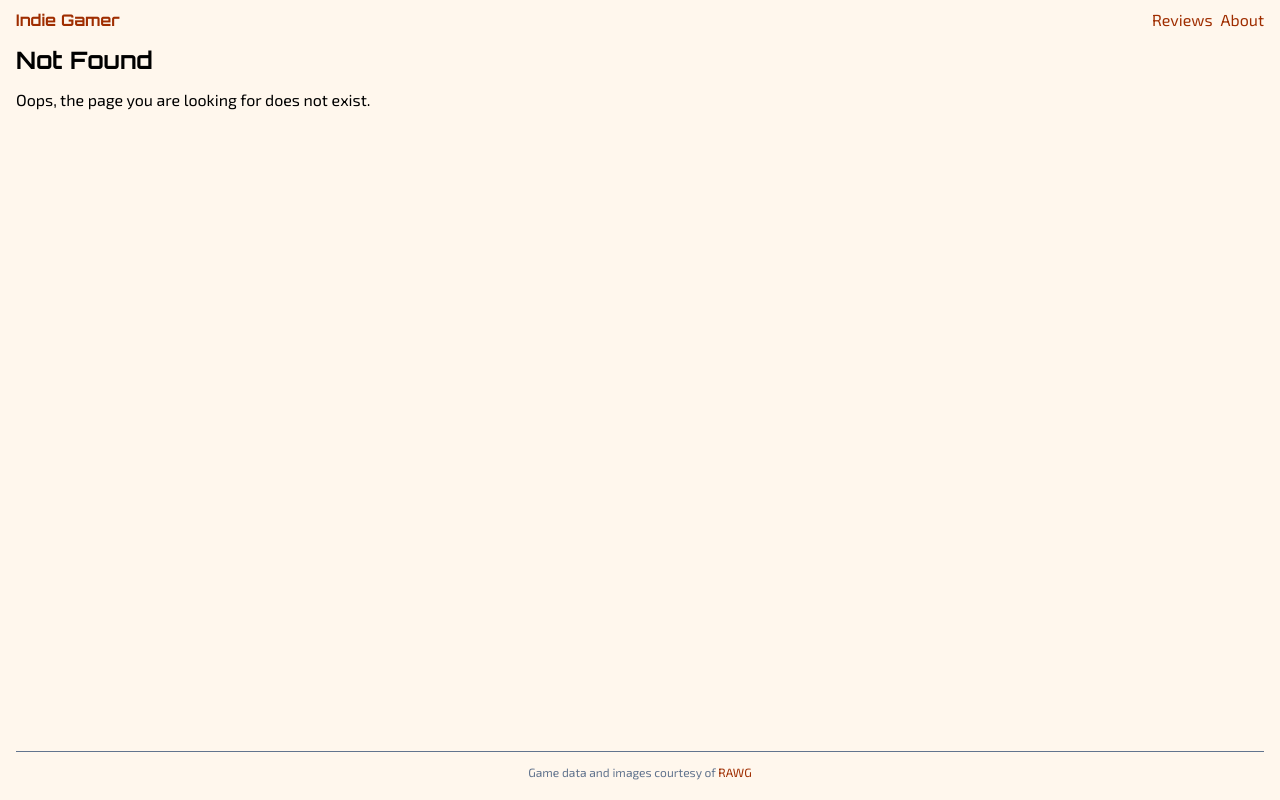
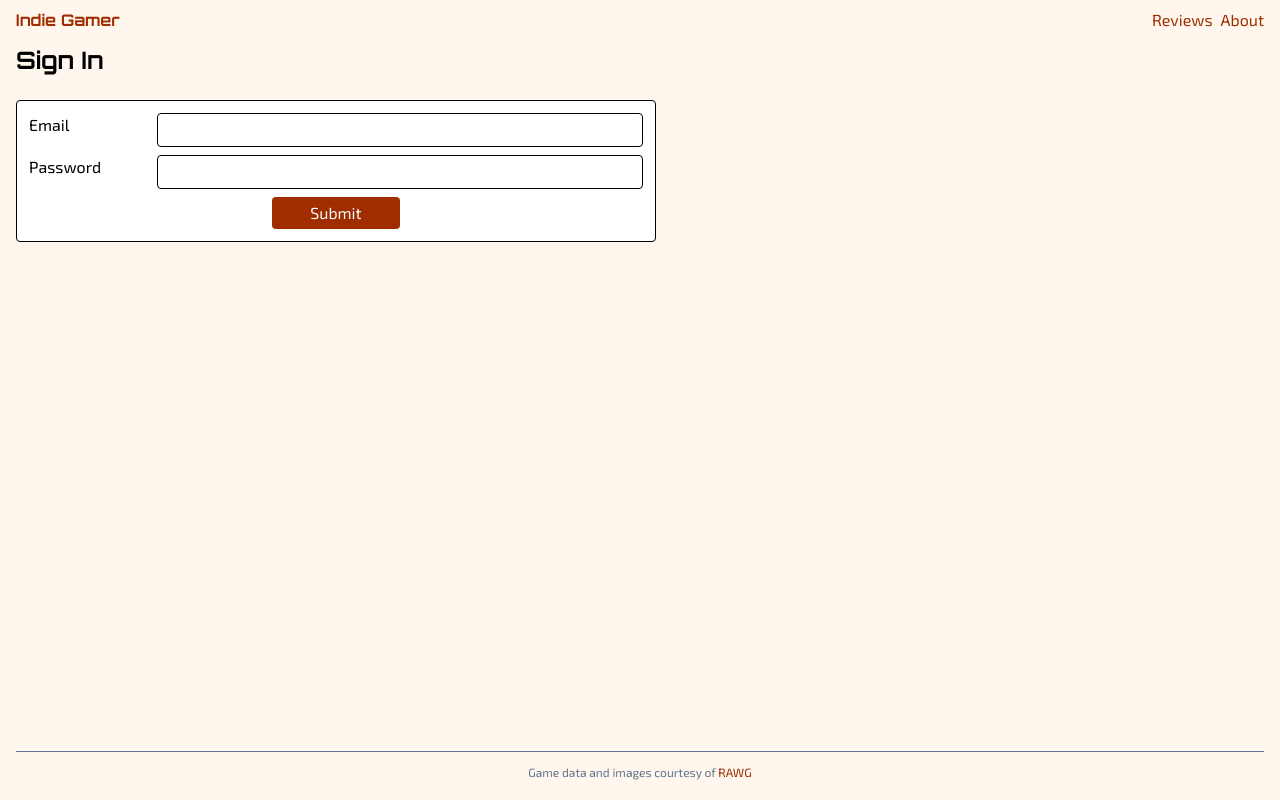
Before and after one commit to guysagy/nextjs-udemy-course, a Next.js app: page /sign-in in a window 1280 px wide. Before the commit this address had no page. Built offline with nearby package versions, Linux system fonts and the light colour scheme.

Commit message:
section 132

```diff
--- /dev/null
+++ b/app/sign-in/actions.js
@@ -0,0 +1,20 @@
+'use server';
+
+import { redirect } from 'next/navigation';
+
+export async function signinAction(formData) {
+    const email = formData.get('email');
+    const password = formData.get('password');
+    console.log('isAction , formData = ', email, password);
+    const user = authenticate(email, password);
+    if (!user) {
+        return { isError: true, message: 'Invalid credentials' };
+    }
+    redirect('/');
+}
+
+function authenticate(email, password) {
+    if (email.endsWith('@example.com') && password === 'test') {
+        return { email };
+    }
+}
--- /dev/null
+++ b/app/sign-in/page.jsx
@@ -0,0 +1,15 @@
+import Heading from '@/components/Heading';
+import SignInForm from '@/components/SignInForm';
+
+export const metadata = {
+    title: 'Sign In',
+}
+
+export default function SignInPage() {
+    return (
+        <>
+            <Heading>Sign In</Heading>
+            <SignInForm />
+        </>
+    );
+}
--- /dev/null
+++ b/components/SignInForm.jsx
@@ -0,0 +1,36 @@
+'use client'
+
+import React from 'react';
+import useFormState from '@/lib/hooks/useFormState'
+import { signinAction } from '@/app/sign-in/actions';
+
+export default function SignInForm() {
+    const [state, handleSubmit] = useFormState(signinAction);
+
+    return (
+        <form onSubmit={handleSubmit} className="border bg-white flex flex-col gap-2 max-w-screen-sm mt-3 px-3 py-3 rounded" >
+            <div className="flex">
+                <label htmlFor="emailField" className="shrink-0 w-32">
+                    Email
+                </label>
+                <input id="emailField" name="email" type="email" className="border px-2 py-1 rounded w-full"/>
+            </div>
+            <div className="flex">
+                <label htmlFor="passwordField" className="shrink-0 w-32">
+                    Password
+                </label>
+                <input id="passwordField" name="password" type="password" className="border px-2 py-1 rounded w-full" />
+            </div>
+            {Boolean(state.error) && (
+                <p className="text-red-700">{state.error}</p>
+            )}
+            <button type="submit" disabled={state.disabled}
+                className="bg-orange-800 rounded px-2 py-1 self-center
+                            text-slate-50 w-32 hover:bg-orange-700
+                            disabled:bg-slate-500 disabled:cursor-not-allowed"
+            >
+                Submit
+            </button>
+        </form>
+    )
+}
```
